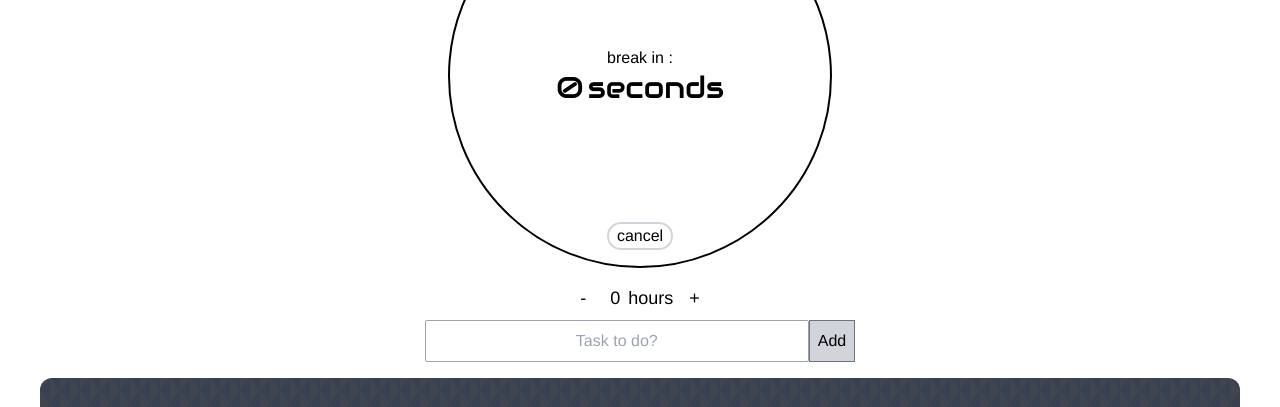
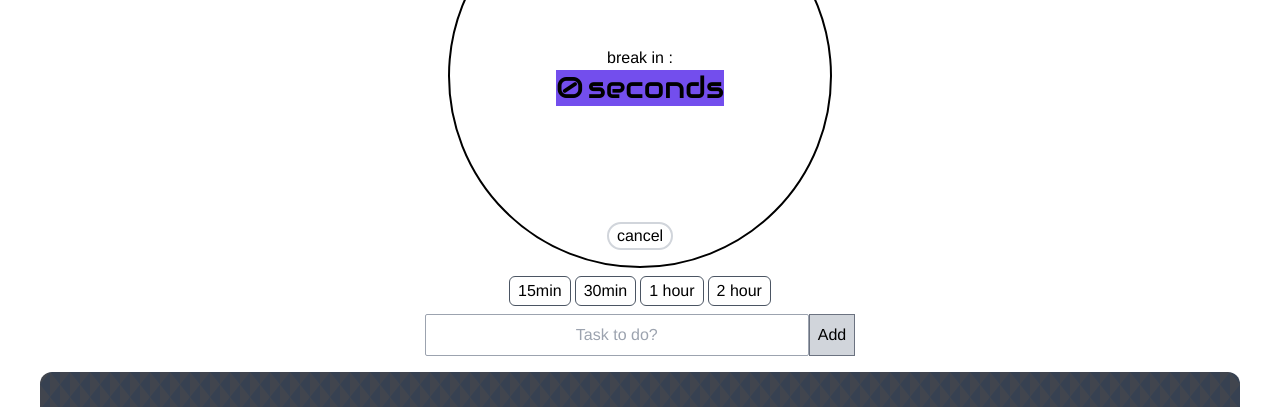
Before and after one commit to FHCProm/Art-of-Work, a Vue app: page / in a window 1280 px wide. Shown: the part 196-603 px from the top of the page. Built offline with nearby package versions, Linux system fonts and the light colour scheme; no server answers; the database is empty.

Commit message:
added vuex

```diff
--- a/src/App.vue
+++ b/src/App.vue
@@ -53,6 +53,11 @@ export default {
       originalBackgroundText: "",
     };
   },
+  created() {
+    if (this.$store.state.db == undefined) {
+      this.$store.state.db = this.db;
+    }
+  },
   methods: {
     async counting(object) {
       if (this.timerStatus == "on") {
@@ -87,10 +92,12 @@ export default {
 };
 </script>
 
-<style>
+<style lang="scss">
 @import url("https://fonts.googleapis.com/css2?family=Audiowide&family=Dancing+Script&display=swap");
+$primary-color: #734eed;
 .timer {
   font-family: "Audiowide", cursive;
+  background-color: $primary-color;
 }
 .title {
   font-family: "Dancing Script", cursive;
--- a/src/components/TaskList.vue
+++ b/src/components/TaskList.vue
@@ -23,7 +23,6 @@
 
 
 <script>
-import { collection, getDocs } from "firebase/firestore";
 import TaskRow from "./TaskRow.vue";
 export default {
   components: {
@@ -31,20 +30,18 @@ export default {
   },
   data() {
     return {
-      tasks: [
-        // {
-        //   date: "11-7-2022",
-        //   taskDescription: "Add task table",
-        //   duration: "12 minutes",
-        // },
-      ],
+      tasks: [], //[
+      //   {
+      //     date: "11-7-2022",
+      //     taskDescription: "Add task table",
+      //     duration: "12 minutes",
+      //   },
+      // ],
     };
   },
   async created() {
-    const querySnapshot = await getDocs(collection(this.db, "task"));
-    querySnapshot.forEach((doc) => {
-      this.tasks.push({ id: doc.id, ...doc.data() });
-    });
+    await this.$store.dispatch("fetchTasks");
+    this.tasks = this.$store.state.tasks;
   },
 };
 </script>
--- a/src/components/TaskPlanner.vue
+++ b/src/components/TaskPlanner.vue
@@ -2,16 +2,40 @@
   <form class="" @submit.prevent="addTask">
     <div class="flex flex-col items-center">
       <div class="flex">
-        <button @click="setHour(-1)" type="button" class="p-2 text-lg">
+        <button
+          class="rounded-md px-2 py-0.5 border border-gray-600 mx-0.5"
+          type="button"
+        >
+          15min
+        </button>
+        <button
+          class="rounded-md px-2 py-0.5 border border-gray-600 mx-0.5"
+          type="button"
+        >
+          30min
+        </button>
+        <button
+          class="rounded-md px-2 py-0.5 border border-gray-600 mx-0.5"
+          type="button"
+        >
+          1 hour
+        </button>
+        <button
+          class="rounded-md px-2 py-0.5 border border-gray-600 mx-0.5"
+          type="button"
+        >
+          2 hour
+        </button>
+        <!-- <button @click="setHour(-1)" type="button" class="p-2 text-lg">
           -
         </button>
         <div class="p-2 text-lg">
           <div class="inline p-2">{{ numberOfHours }}</div>
           <span>hours</span>
         </div>
-        <button @click="setHour(1)" type="button" class="p-2 text-lg">+</button>
+        <button @click="setHour(1)" type="button" class="p-2 text-lg">+</button> -->
       </div>
-      <div class="flex items-center">
+      <div class="flex items-center mt-2">
         <input
           class="
             sm:w-96
--- a/src/main.js
+++ b/src/main.js
@@ -3,11 +3,13 @@ import App from "./App.vue";
 import { initializeApp } from "firebase/app";
 import firebaseConfig from "@/config/firebase";
 import { getFirestore } from "firebase/firestore";
+import store from "@/store";
 
 import "./main.css";
 
 const god_of_breaking_app = createApp(App);
 const firebaseObject = initializeApp(firebaseConfig);
 god_of_breaking_app.config.globalProperties.db = getFirestore(firebaseObject);
+god_of_breaking_app.use(store);
 
 god_of_breaking_app.mount("#app");
--- /dev/null
+++ b/src/store/index.js
@@ -0,0 +1,26 @@
+import { createStore } from "vuex";
+import { collection, getDocs } from "firebase/firestore";
+
+export default createStore({
+  state: {
+    tasks: [],
+    db: undefined,
+  },
+  getters: {},
+  actions: {
+    async fetchTasks({ state, commit }) {
+      const querySnapshot = await getDocs(collection(state.db, "task"));
+      let tasks = [];
+      querySnapshot.forEach((doc) => {
+        tasks.push({ id: doc.id, ...doc.data() });
+      });
+
+      commit("setTasks", { tasksFromDB: tasks });
+    },
+  },
+  mutations: {
+    setTasks(state, { tasksFromDB }) {
+      state.tasks = tasksFromDB;
+    },
+  },
+});
```
Also changed, not shown: src/assets/NavBar/god-of-breaking.svg (added).
